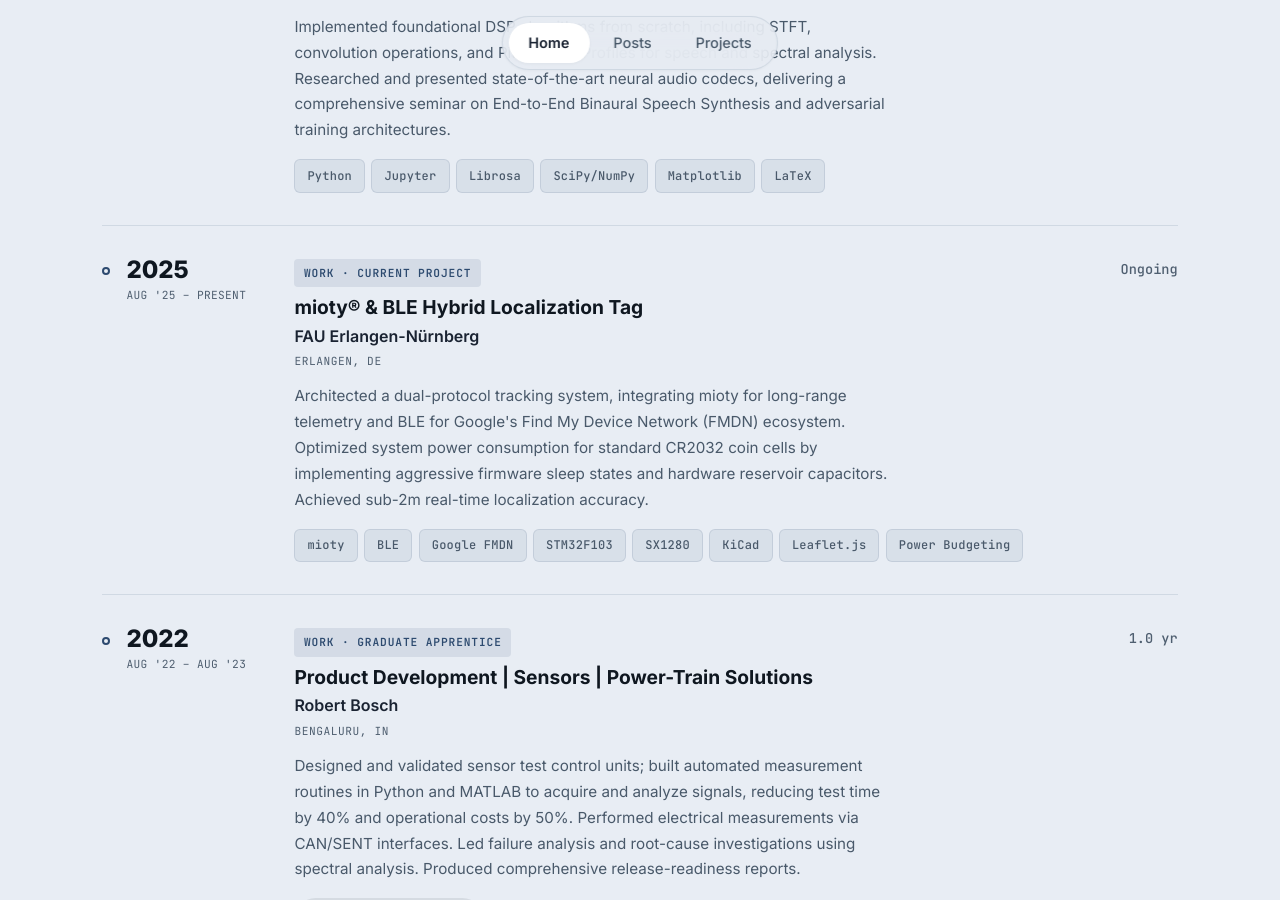
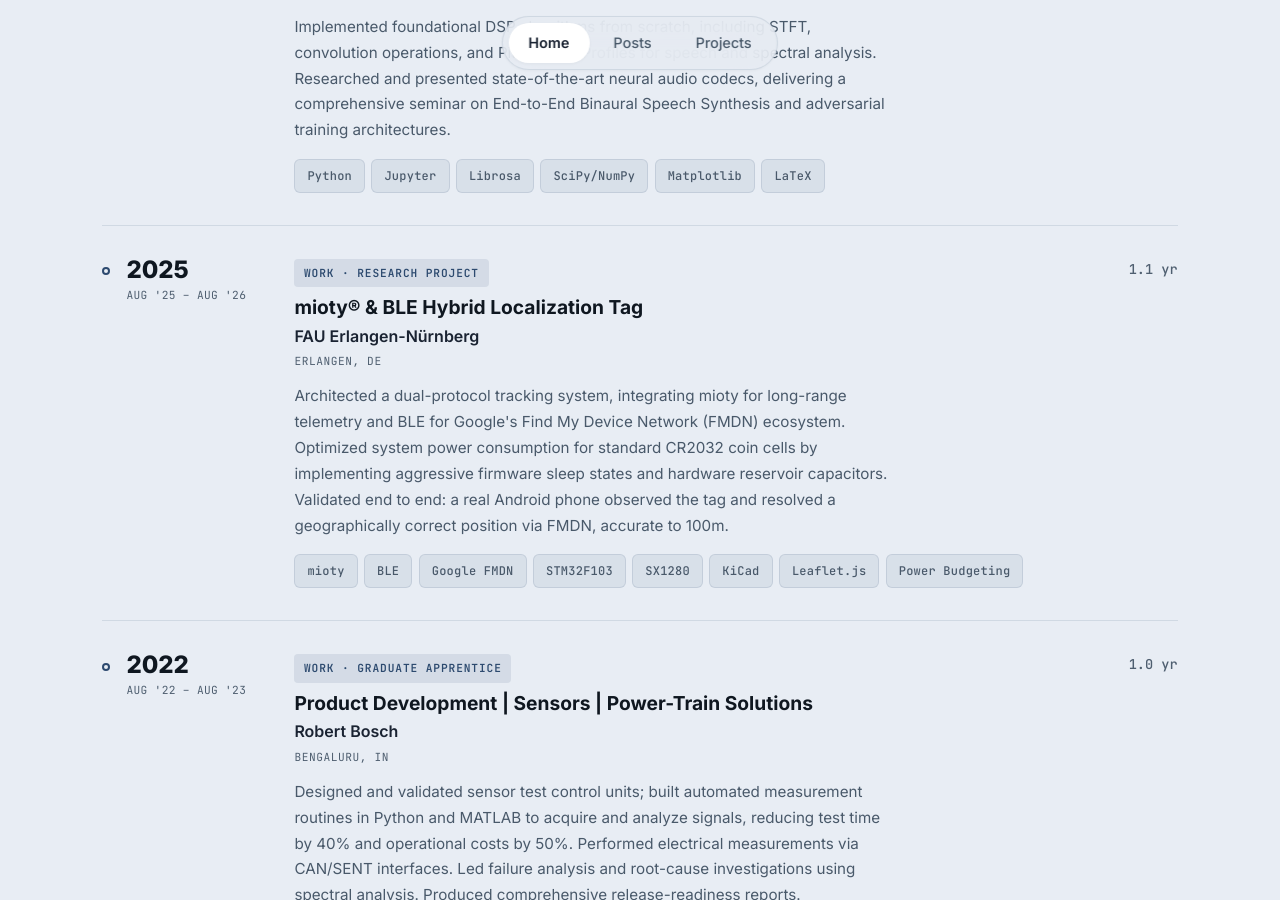
Before and after one commit to Chandubreddy819/Portfolio, a Jekyll site: the page built from index.html, in a window 1280 px wide and 900 px high, scrolled down 1644 px. Built offline with Jekyll 4.4.1, drawn with Linux system fonts in a browser that asks for light colours; some web fonts are replaced.

Commit message:
Mark mioty project as complete, fix accuracy claim in timeline entry
- projectInfo.TIMELINE: "Aug 2025 - Ongoing" -> "Jul 2025 - Aug 2026",
  matching the thesis's actual registration/submission dates
- Homepage timeline entry (_data/experience.yml) had the same
  "Ongoing"/"CURRENT PROJECT" status and, separately, the same
  unsubstantiated "sub-2m accuracy" claim already fixed on the
  project page -- updated both for consistency: dateRange, role,
  duration, and description now match the project page's real,
  validated 100m FMDN result

```diff
--- a/_data/experience.yml
+++ b/_data/experience.yml
@@ -21,14 +21,14 @@
   tech: ["Python", "Jupyter", "Librosa", "SciPy/NumPy", "Matplotlib", "LaTeX"]
 
 - year: "2025"
-  dateRange: "AUG '25 – PRESENT"
+  dateRange: "AUG '25 – AUG '26"
   type: "WORK"
-  role: "CURRENT PROJECT"
+  role: "RESEARCH PROJECT"
   title: "mioty® & BLE Hybrid Localization Tag"
   company: "FAU Erlangen-Nürnberg"
   location: "ERLANGEN, DE"
-  description: "Architected a dual-protocol tracking system, integrating mioty for long-range telemetry and BLE for Google's Find My Device Network (FMDN) ecosystem. Optimized system power consumption for standard CR2032 coin cells by implementing aggressive firmware sleep states and hardware reservoir capacitors. Achieved sub-2m real-time localization accuracy."
-  duration: "Ongoing"
+  description: "Architected a dual-protocol tracking system, integrating mioty for long-range telemetry and BLE for Google's Find My Device Network (FMDN) ecosystem. Optimized system power consumption for standard CR2032 coin cells by implementing aggressive firmware sleep states and hardware reservoir capacitors. Validated end to end: a real Android phone observed the tag and resolved a geographically correct position via FMDN, accurate to 100m."
+  duration: "1.1 yr"
   tech: ["mioty", "BLE", "Google FMDN", "STM32F103", "SX1280", "KiCad", "Leaflet.js", "Power Budgeting"]
 
 - year: "2022"
--- a/_projects/ble-mioty-tag.md
+++ b/_projects/ble-mioty-tag.md
@@ -13,7 +13,7 @@ links:
 projectInfo:
   INSTITUTE: "LIKE, FAU Erlangen-Nürnberg"
   ROLE: "M.Sc Student"
-  TIMELINE: "Aug 2025 – Ongoing"
+  TIMELINE: "Jul 2025 – Aug 2026"
   HARDWARE: "STM32F103, SX1280, ICM-20948, CR2032"
 sections:
   - title: "The Coverage Gap"
```
